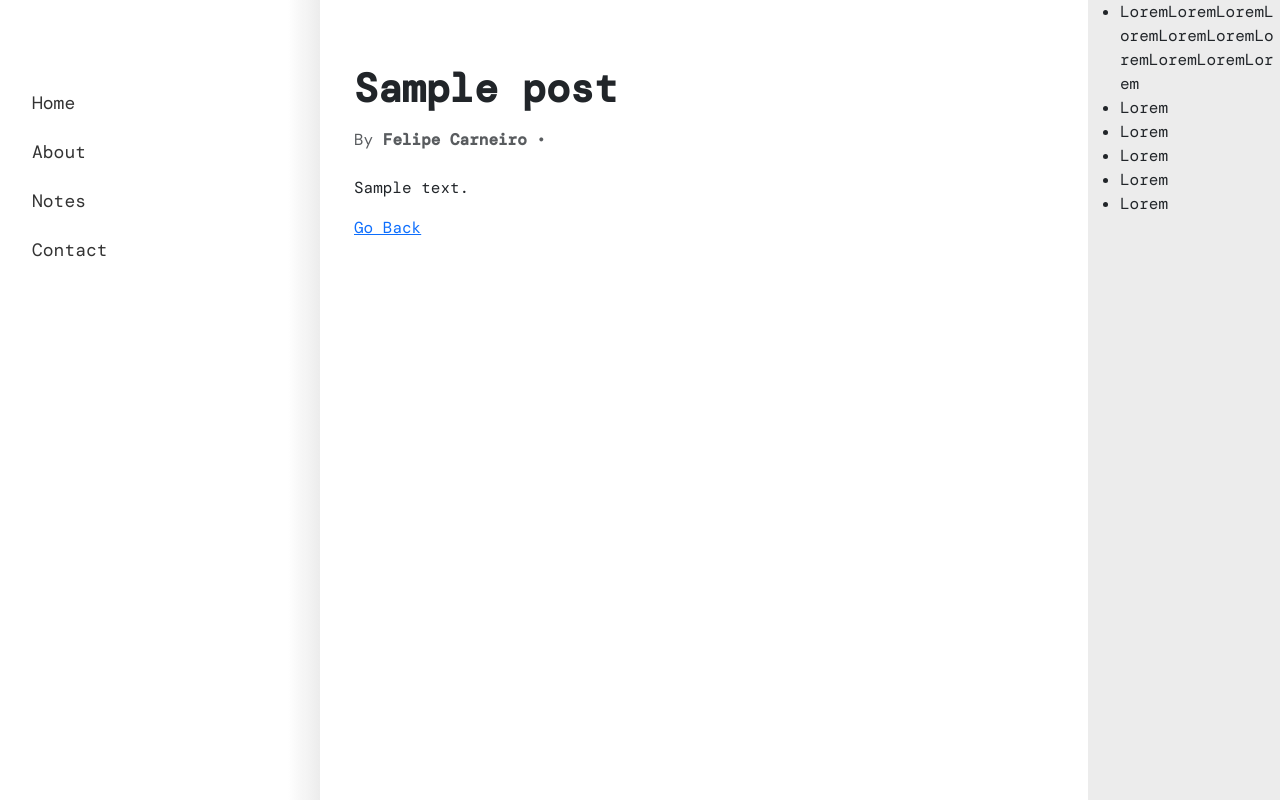
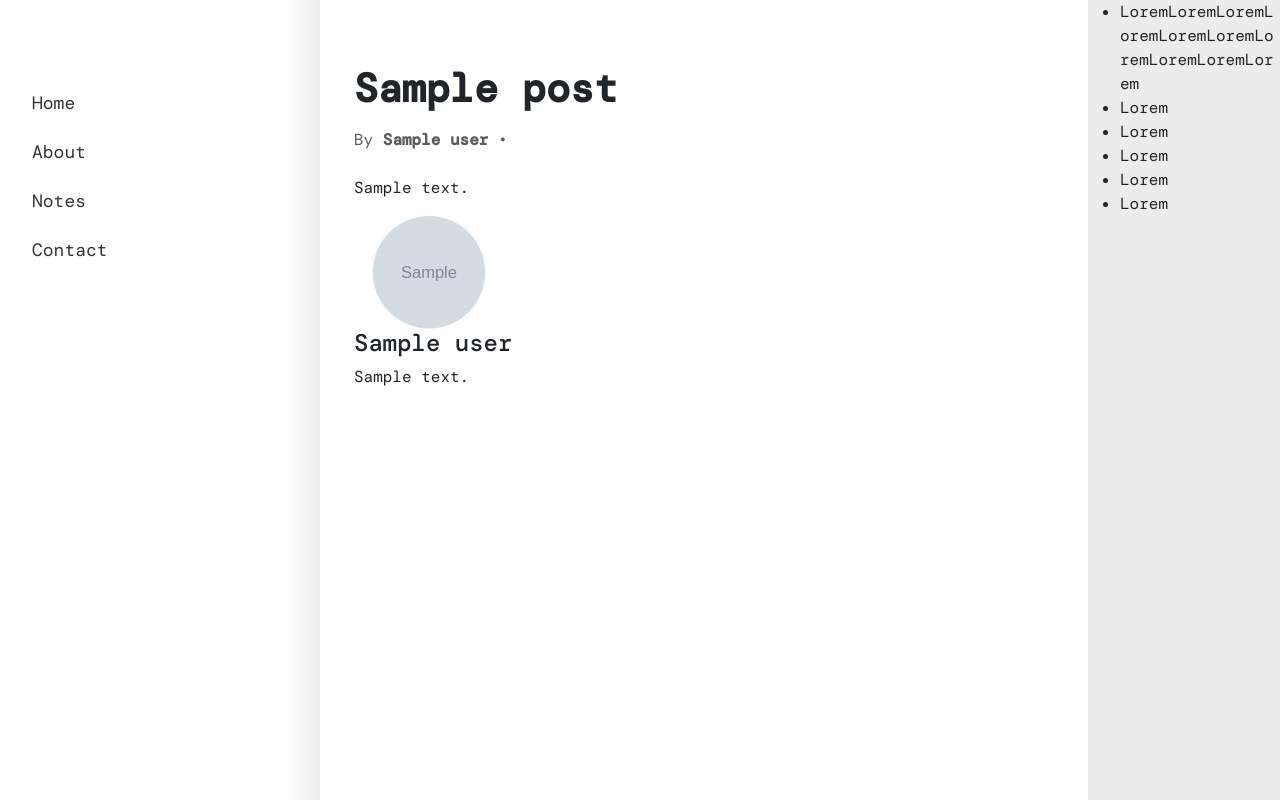
Before and after one commit to BreakinAnt/akin_blog, a PHP site: template resources/views/posts/show.view.php in a window 1280 px wide. Run offline with PHP 8.4, Linux system fonts and the light colour scheme; the template is opened without the code that fills it: most values are stand-ins (such as "Sample title", 1, 10 or a date in 2020); grey boxes marked "Sample" are stand-in pictures; data that the repository does not hold is empty; some libraries are stand-ins or nearby versions; some web fonts are replaced.

Commit message:
Add bios property to User model and update post view to display user information

```diff
--- a/app/Models/User.php
+++ b/app/Models/User.php
@@ -2,6 +2,6 @@
 namespace App\Models;
 
 class User extends Model {
-    public $id, $name, $email, $photo_path;
+    public $id, $name, $email, $photo_path, $bios;
 
 }
--- a/resources/views/posts/show.view.php
+++ b/resources/views/posts/show.view.php
@@ -12,14 +12,32 @@
             <h1 class="mb-3 text-dark fw-bold"><?= $post->title ?></h1>
 
             <p class="text-muted mb-4">
-              By <span class="fw-semibold">Felipe Carneiro</span> • <?= formatDate($post->date) ?>
+              By <span class="fw-semibold"><?= $post->user->name ?></span> • <?= formatDate($post->date) ?>
             </p>
 
             <p>
               <?= $post->content ?>
             </p>
 
-            <a href="/">Go Back</a>
+            <div class="post-footer">
+              <div>
+                <img class="circle medium" src="<?= $post->user->photo_path ?>"/>
+              </div>
+              <div>
+                <h4><?= $post->user->name ?></h4>
+                <p><?= $post->user->bios ?></p>
+              </div>
+            </div>
+
+            <!-- <div class="mt-5">
+              <script src="https://utteranc.es/client.js"
+                  repo="BreakinAnt/akin_blog"
+                  issue-term="pathname"
+                  theme="github-light"
+                  crossorigin="anonymous"
+                  async>
+              </script>
+            </div> -->
           </article>
         </div>
   </div>
```
